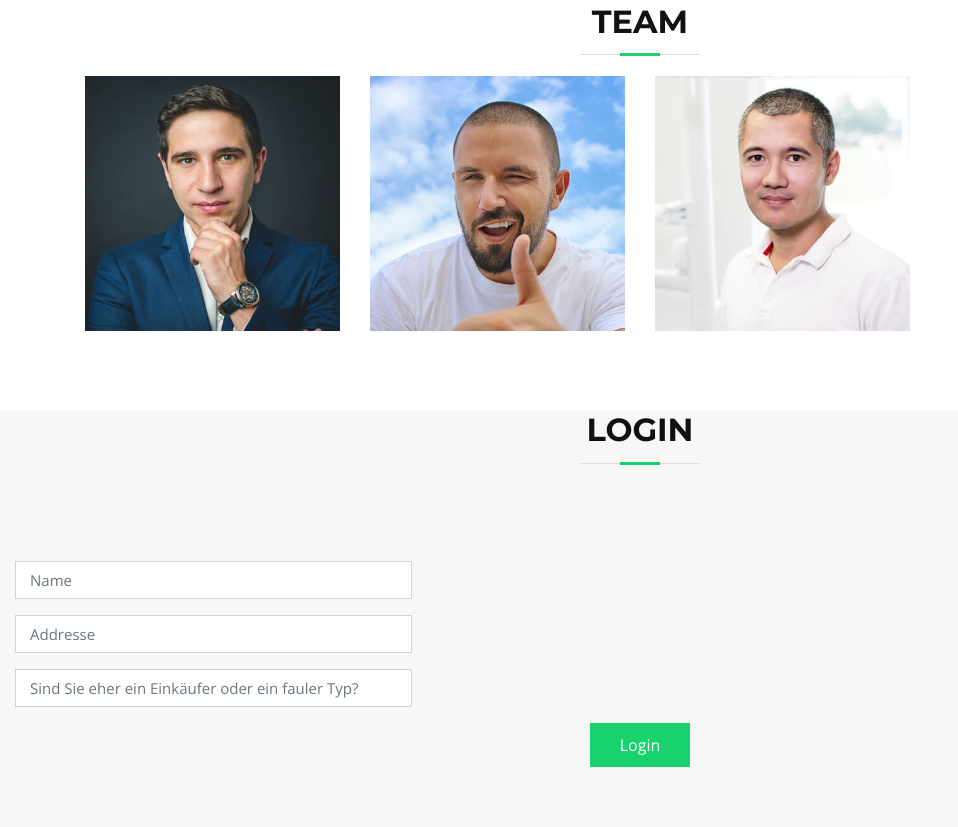
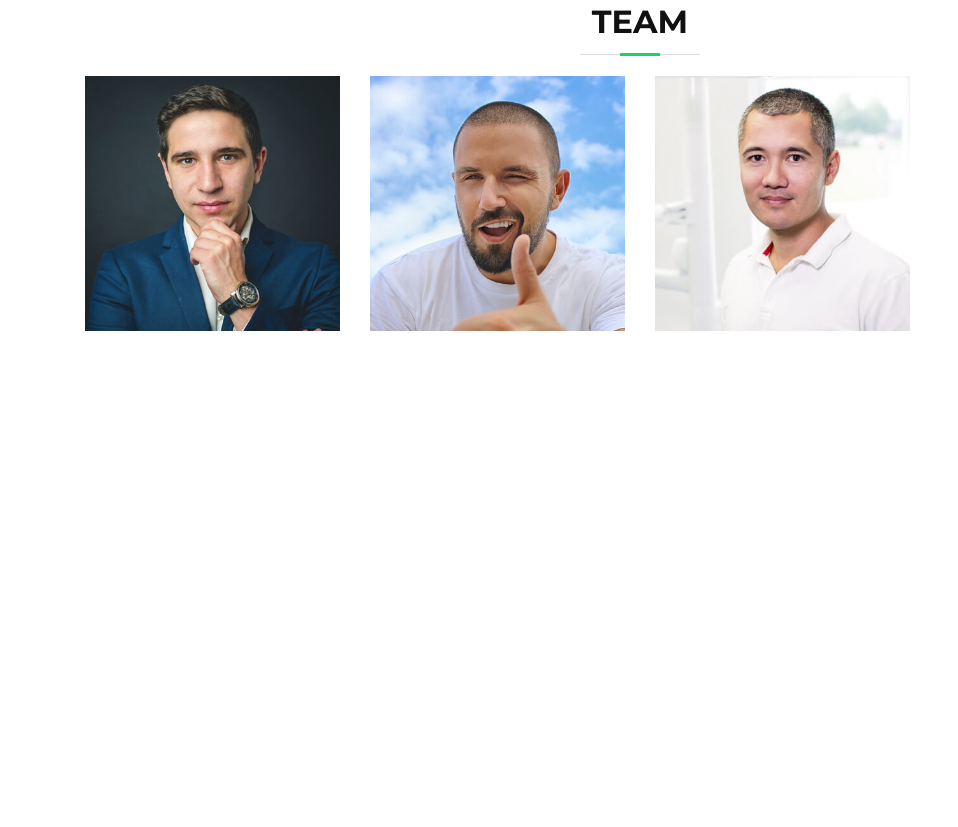
Before and after one commit to freiqu/Buy2gether, a plain HTML site: page index.html in a window 1280 px wide. Shown: the part 1876-2703 px from the top of the page, without its empty margins (0-958 px from the left). After the commit the page ends 2287 px from the top, so only its background shows below. Drawn offline with nearby package versions, Linux system fonts and the light colour scheme.

```diff
--- a/index.html
+++ b/index.html
@@ -266,63 +266,6 @@
     </section><!-- #team -->
 
 
-
-
-
-
-
-    <section id="Login"  class="section-bg" >
-      <div class="container">
-
-        <header class="section-header">
-          <h3 class="section-title">Login</h3>
-        </header>
-
-        <div class="row">
-          <div class="col-lg-12">
-            <ul id="Login-flters">
-            </ul>
-          </div>
-        </div>
-      </div>
-
-      <section id="contact" class="section-bg wow fadeInUp">
-
-          <div class="form">
-            <div id="sendmessage">Your message has been sent. Thank you!</div>
-            <div id="errormessage"></div>
-            <form action="" method="post" role="form" class="contactForm">
-                <div class="form-group col-md-4">
-                  <input type="text" name="name" class="form-control" id="nameEinkaeufer" placeholder="Name" data-rule="minlen:3" data-msg="Please enter at least 3 chars" />
-                  <div class="validation"></div>
-                </div>
-                <div class="form-group col-md-4">
-                  <input type="uhrzeit" class="form-control" name="Uhrzeit" id="zeitAuftrag" placeholder="Addresse" data-rule="Uhrzeit" data-msg="Gibe eine uhrzeit an" />
-                  <div class="validation"></div>
-                </div>
-
-              <div class="form-group col-md-4">
-                <input type="text" class="form-control" name="subject" id="ladenAuftrag" placeholder="Sind Sie eher ein Einkäufer oder ein fauler Typ?" data-rule="minlen:4" data-msg="Please enter at least 8 chars of subject" />
-                <div class="validation"></div>
-              </div>
-
-              <div class="text-center"><button type="submit" onclick="login()">Login</button></div>
-              </div>
-            </form>
-
-          </div>
-
-        </div>
-
-
-      </section>
-    </section>
-
-
-
-
-
-
   </main>
 
   <!--==========================
```
Also changed, not shown: img/pike.jpg (added).
